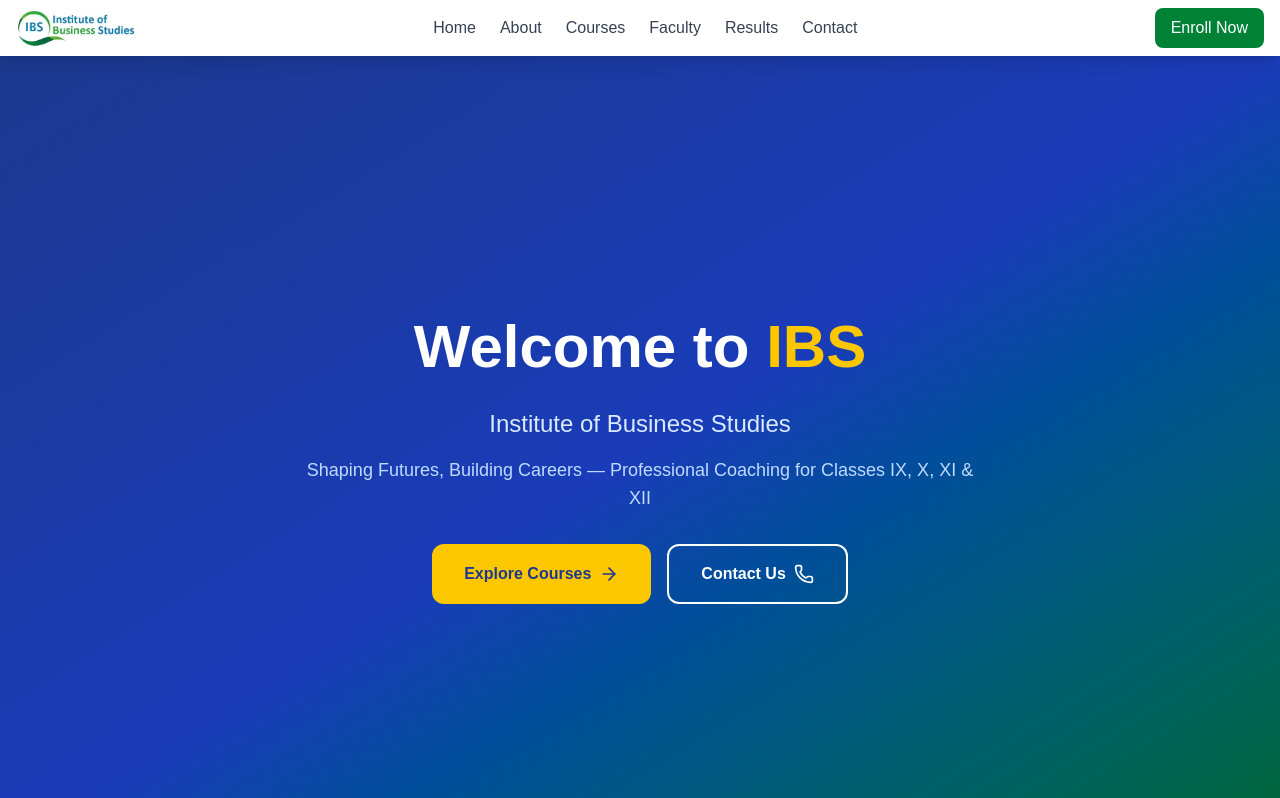
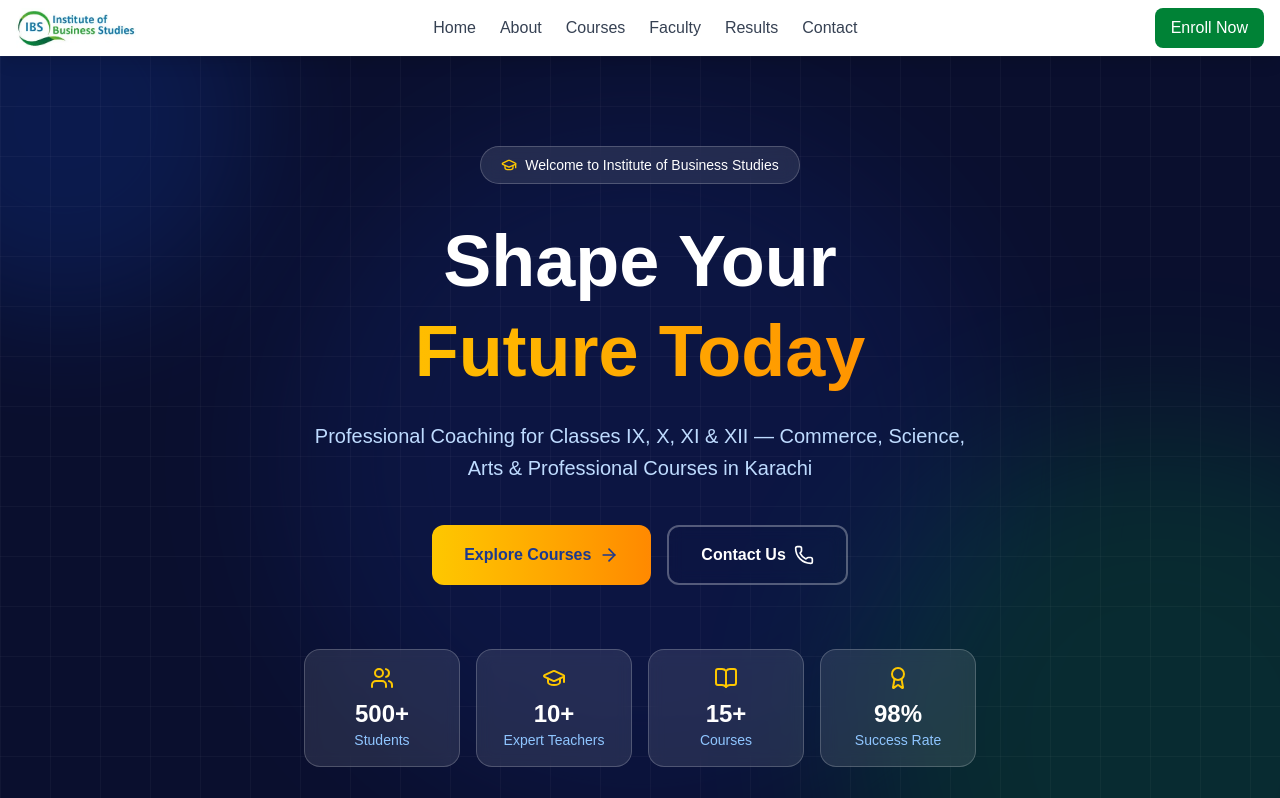
Before and after one commit to arsalannk047-max/ibs-website, a Next.js app: page / in a window 1280 px wide. Shown: the top 798 px of the page. Built offline with nearby package versions, Linux system fonts and the light colour scheme.

Commit message:
fix hero

```diff
--- a/app/components/Hero.tsx
+++ b/app/components/Hero.tsx
@@ -1,54 +1,110 @@
 'use client';
 import { motion } from 'framer-motion';
-import { ArrowRight, Phone } from 'lucide-react';
+import { ArrowRight, Phone, GraduationCap, Users, Award, BookOpen } from 'lucide-react';
 
-const Hero = () => {
+export default function Hero() {
   return (
-    <section id="home" className="bg-gradient-to-br from-blue-900 via-blue-800 to-green-800 text-white min-h-screen flex items-center justify-center px-4 py-20">
-      <div className="max-w-4xl mx-auto text-center">
+    <section id="home" className="relative min-h-screen flex items-center justify-center overflow-hidden bg-[#0a0f2e]">
+      <div className="absolute inset-0 overflow-hidden">
+        <motion.div
+          animate={{ scale: [1, 1.2, 1], opacity: [0.15, 0.25, 0.15] }}
+          transition={{ duration: 6, repeat: Infinity, ease: 'easeInOut' }}
+          className="absolute -top-32 -left-32 w-96 h-96 bg-blue-600 rounded-full blur-3xl"
+        />
+        <motion.div
+          animate={{ scale: [1, 1.3, 1], opacity: [0.1, 0.2, 0.1] }}
+          transition={{ duration: 8, repeat: Infinity, ease: 'easeInOut', delay: 1 }}
+          className="absolute -bottom-32 -right-32 w-[500px] h-[500px] bg-green-600 rounded-full blur-3xl"
+        />
+        <motion.div
+          animate={{ scale: [1, 1.2, 1], opacity: [0.08, 0.15, 0.08] }}
+          transition={{ duration: 7, repeat: Infinity, ease: 'easeInOut', delay: 2 }}
+          className="absolute top-1/2 left-1/2 -translate-x-1/2 -translate-y-1/2 w-[600px] h-[600px] bg-blue-800 rounded-full blur-3xl"
+        />
+      </div>
+
+      <div className="absolute inset-0 bg-[linear-gradient(rgba(255,255,255,0.03)_1px,transparent_1px),linear-gradient(90deg,rgba(255,255,255,0.03)_1px,transparent_1px)] bg-[size:50px_50px]" />
+
+      <div className="relative z-10 max-w-6xl mx-auto px-4 py-20 text-center">
+        <motion.div
+          initial={{ opacity: 0, y: -20 }}
+          animate={{ opacity: 1, y: 0 }}
+          transition={{ duration: 0.6 }}
+          className="inline-flex items-center gap-2 bg-white/10 border border-white/20 backdrop-blur-sm text-white px-5 py-2 rounded-full text-sm font-medium mb-8"
+        >
+          <GraduationCap size={16} className="text-yellow-400" />
+          Welcome to Institute of Business Studies
+        </motion.div>
+
         <motion.h1
-          initial={{ opacity: 0, y: -30 }}
+          initial={{ opacity: 0, y: 30 }}
           animate={{ opacity: 1, y: 0 }}
-          transition={{ duration: 0.8 }}
-          className="text-4xl sm:text-5xl lg:text-6xl font-bold mb-6 leading-tight"
+          transition={{ duration: 0.8, delay: 0.2 }}
+          className="text-5xl sm:text-6xl lg:text-7xl font-bold text-white mb-6 leading-tight"
         >
-          Welcome to <span className="text-yellow-400">IBS</span>
+          Shape Your
+          <span className="block text-transparent bg-clip-text bg-gradient-to-r from-yellow-400 to-orange-400">
+            Future Today
+          </span>
         </motion.h1>
 
         <motion.p
           initial={{ opacity: 0, y: 20 }}
           animate={{ opacity: 1, y: 0 }}
-          transition={{ duration: 0.8, delay: 0.2 }}
-          className="text-xl sm:text-2xl mb-4 text-blue-100"
+          transition={{ duration: 0.8, delay: 0.4 }}
+          className="text-lg sm:text-xl text-blue-200 max-w-2xl mx-auto mb-10 leading-relaxed"
         >
-          Institute of Business Studies
-        </motion.p>
-
-        <motion.p
-          initial={{ opacity: 0, y: 20 }}
-          animate={{ opacity: 1, y: 0 }}
-          transition={{ duration: 0.8, delay: 0.4 }}
-          className="text-lg mb-8 text-blue-200 max-w-2xl mx-auto"
-        >
-          Shaping Futures, Building Careers — Professional Coaching for Classes IX, X, XI & XII
+          Professional Coaching for Classes IX, X, XI & XII — Commerce, Science, Arts & Professional Courses in Karachi
         </motion.p>
 
         <motion.div
           initial={{ opacity: 0, y: 20 }}
           animate={{ opacity: 1, y: 0 }}
           transition={{ duration: 0.8, delay: 0.6 }}
-          className="flex flex-col sm:flex-row gap-4 justify-center"
+          className="flex flex-col sm:flex-row gap-4 justify-center mb-16"
         >
-          <a href="#courses" className="bg-yellow-400 text-blue-900 font-bold px-8 py-4 rounded-xl hover:bg-yellow-300 transition-all flex items-center justify-center gap-2">
-            Explore Courses <ArrowRight size={20} />
+          <a href="/courses" className="group bg-gradient-to-r from-yellow-400 to-orange-400 text-blue-900 font-bold px-8 py-4 rounded-xl hover:shadow-lg hover:shadow-yellow-400/30 transition-all duration-300 flex items-center justify-center gap-2">
+            Explore Courses
+            <ArrowRight size={20} className="group-hover:translate-x-1 transition-transform" />
           </a>
-          <a href="#contact" className="border-2 border-white text-white font-bold px-8 py-4 rounded-xl hover:bg-white hover:text-blue-900 transition-all flex items-center justify-center gap-2">
-            Contact Us <Phone size={20} />
+          <a href="/contact" className="group border-2 border-white/30 text-white font-bold px-8 py-4 rounded-xl hover:bg-white/10 backdrop-blur-sm transition-all duration-300 flex items-center justify-center gap-2">
+            Contact Us
+            <Phone size={20} />
           </a>
         </motion.div>
+
+        <motion.div
+          initial={{ opacity: 0, y: 30 }}
+          animate={{ opacity: 1, y: 0 }}
+          transition={{ duration: 0.8, delay: 0.8 }}
+          className="grid grid-cols-2 sm:grid-cols-4 gap-4 max-w-3xl mx-auto"
+        >
+          {[
+            { icon: <Users size={24} />, value: '500+', label: 'Students' },
+            { icon: <GraduationCap size={24} />, value: '10+', label: 'Expert Teachers' },
+            { icon: <BookOpen size={24} />, value: '15+', label: 'Courses' },
+            { icon: <Award size={24} />, value: '98%', label: 'Success Rate' },
+          ].map((stat, i) => (
+            <motion.div
+              key={i}
+              initial={{ opacity: 0, scale: 0.8 }}
+              animate={{ opacity: 1, scale: 1 }}
+              transition={{ duration: 0.5, delay: 1 + i * 0.1 }}
+              className="bg-white/10 border border-white/20 backdrop-blur-sm rounded-2xl p-4 text-center hover:bg-white/15 transition-colors"
+            >
+              <div className="text-yellow-400 flex justify-center mb-2">{stat.icon}</div>
+              <p className="text-white text-2xl font-bold">{stat.value}</p>
+              <p className="text-blue-300 text-sm">{stat.label}</p>
+            </motion.div>
+          ))}
+        </motion.div>
+      </div>
+
+      <div className="absolute bottom-0 left-0 right-0">
+        <svg viewBox="0 0 1440 80" fill="none" xmlns="http://www.w3.org/2000/svg">
+          <path d="M0 80L1440 80L1440 40C1200 80 900 0 720 20C540 40 240 80 0 40L0 80Z" fill="#f9fafb"/>
+        </svg>
       </div>
     </section>
   );
-};
-
-export default Hero;
+}
--- /dev/null
+++ b/app/faculty/page.tsx
@@ -0,0 +1,108 @@
+'use client';
+import { motion } from 'framer-motion';
+import Navbar from '../components/Navbar';
+import Footer from '../components/Footer';
+
+const teachers = [
+  {
+    name: 'Sir Umair Aslam',
+    qualification: 'M.Phil, M.Com, M.A Economics, B.Com',
+    subject: 'Commerce & Business',
+    accent: 'border-blue-600',
+    badge: 'bg-blue-100 text-blue-700',
+    circle: 'bg-blue-600',
+    initials: 'UA',
+  },
+  {
+    name: 'Sir Hamid Ali',
+    qualification: 'MSC Math',
+    subject: 'Mathematics',
+    accent: 'border-green-600',
+    badge: 'bg-green-100 text-green-700',
+    circle: 'bg-green-600',
+    initials: 'HA',
+  },
+  {
+    name: 'Sir Aamir',
+    qualification: 'MSC Physics',
+    subject: 'Physics',
+    accent: 'border-purple-600',
+    badge: 'bg-purple-100 text-purple-700',
+    circle: 'bg-purple-600',
+    initials: 'AM',
+  },
+  {
+    name: 'Dr. Wajeeha',
+    qualification: 'MBBS',
+    subject: 'Biology / Pre-Medical',
+    accent: 'border-rose-500',
+    badge: 'bg-rose-100 text-rose-700',
+    circle: 'bg-rose-500',
+    initials: 'WJ',
+  },
+  {
+    name: 'Miss Rija',
+    qualification: 'BS Chemistry',
+    subject: 'Chemistry',
+    accent: 'border-teal-600',
+    badge: 'bg-teal-100 text-teal-700',
+    circle: 'bg-teal-600',
+    initials: 'RJ',
+  },
+  {
+    name: 'Miss Farah',
+    qualification: 'M.A Islamiat',
+    subject: 'Islamiat',
+    accent: 'border-amber-500',
+    badge: 'bg-amber-100 text-amber-700',
+    circle: 'bg-amber-500',
+    initials: 'FR',
+  },
+];
+
+export default function FacultyPage() {
+  return (
+    <main>
+      <Navbar />
+      <section className="min-h-screen bg-gray-50 py-20 px-4">
+        <motion.div
+          initial={{ opacity: 0, y: -20 }}
+          animate={{ opacity: 1, y: 0 }}
+          transition={{ duration: 0.7 }}
+          className="text-center mb-16"
+        >
+          <p className="text-green-700 font-semibold uppercase tracking-widest mb-2">Meet The Team</p>
+          <h1 className="text-5xl font-bold text-blue-900 mb-4">Our <span className="text-green-700">Faculty</span></h1>
+          <p className="text-gray-500 text-lg max-w-xl mx-auto">Highly qualified and experienced educators dedicated to your success</p>
+          <div className="w-24 h-1 bg-green-600 mx-auto mt-6 rounded-full"></div>
+        </motion.div>
+
+        <div className="max-w-6xl mx-auto grid grid-cols-1 sm:grid-cols-2 lg:grid-cols-3 gap-8">
+          {teachers.map((teacher, i) => (
+            <motion.div
+              key={i}
+              initial={{ opacity: 0, y: 30 }}
+              animate={{ opacity: 1, y: 0 }}
+              transition={{ duration: 0.5, delay: i * 0.1 }}
+              className={`bg-white rounded-2xl shadow-md hover:shadow-xl transition-all duration-300 border-t-4 ${teacher.accent} overflow-hidden hover:-translate-y-1`}
+            >
+              <div className="p-8 text-center">
+                <div className={`w-20 h-20 rounded-full ${teacher.circle} flex items-center justify-center mx-auto mb-4 shadow-lg`}>
+                  <span className="text-white text-2xl font-bold">{teacher.initials}</span>
+                </div>
+                <h3 className="text-xl font-bold text-gray-800 mb-1">{teacher.name}</h3>
+                <span className={`inline-block px-3 py-1 rounded-full text-sm font-semibold ${teacher.badge} mb-4`}>
+                  {teacher.subject}
+                </span>
+                <div className="border-t pt-4">
+                  <p className="text-gray-500 text-sm">{teacher.qualification}</p>
+                </div>
+              </div>
+            </motion.div>
+          ))}
+        </div>
+      </section>
+      <Footer />
+    </main>
+  );
+}
--- a/src/components/Hero.tsx
+++ b/src/components/Hero.tsx
@@ -14,6 +14,7 @@ const Hero = () => {
         >
           Welcome to <span className="text-yellow-400">IBS</span>
         </motion.h1>
+
         <motion.p
           initial={{ opacity: 0, y: 20 }}
           animate={{ opacity: 1, y: 0 }}
@@ -22,14 +23,16 @@ const Hero = () => {
         >
           Institute of Business Studies
         </motion.p>
+
         <motion.p
           initial={{ opacity: 0, y: 20 }}
           animate={{ opacity: 1, y: 0 }}
           transition={{ duration: 0.8, delay: 0.4 }}
           className="text-lg mb-8 text-blue-200 max-w-2xl mx-auto"
         >
-          Shaping Futures, Building Careers
+          Shaping Futures, Building Careers — Professional Coaching for Classes IX, X, XI & XII
         </motion.p>
+
         <motion.div
           initial={{ opacity: 0, y: 20 }}
           animate={{ opacity: 1, y: 0 }}
```
Also changed, not shown: tsconfig.json (+27 -6 lines).
